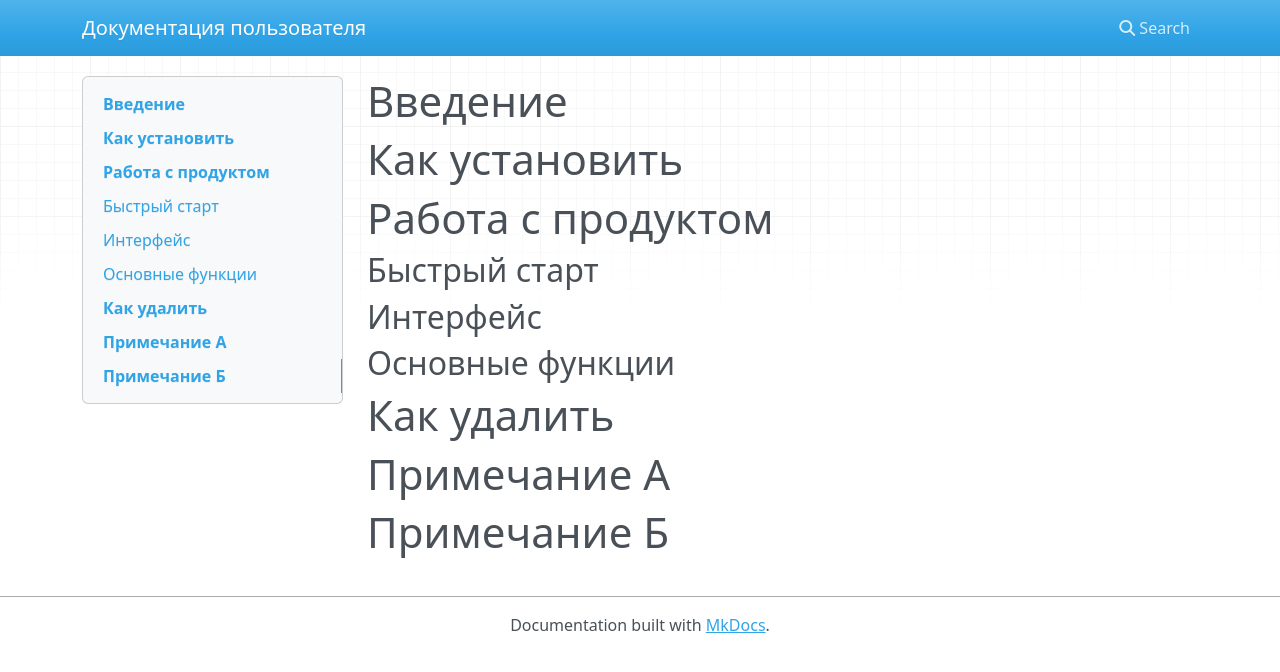
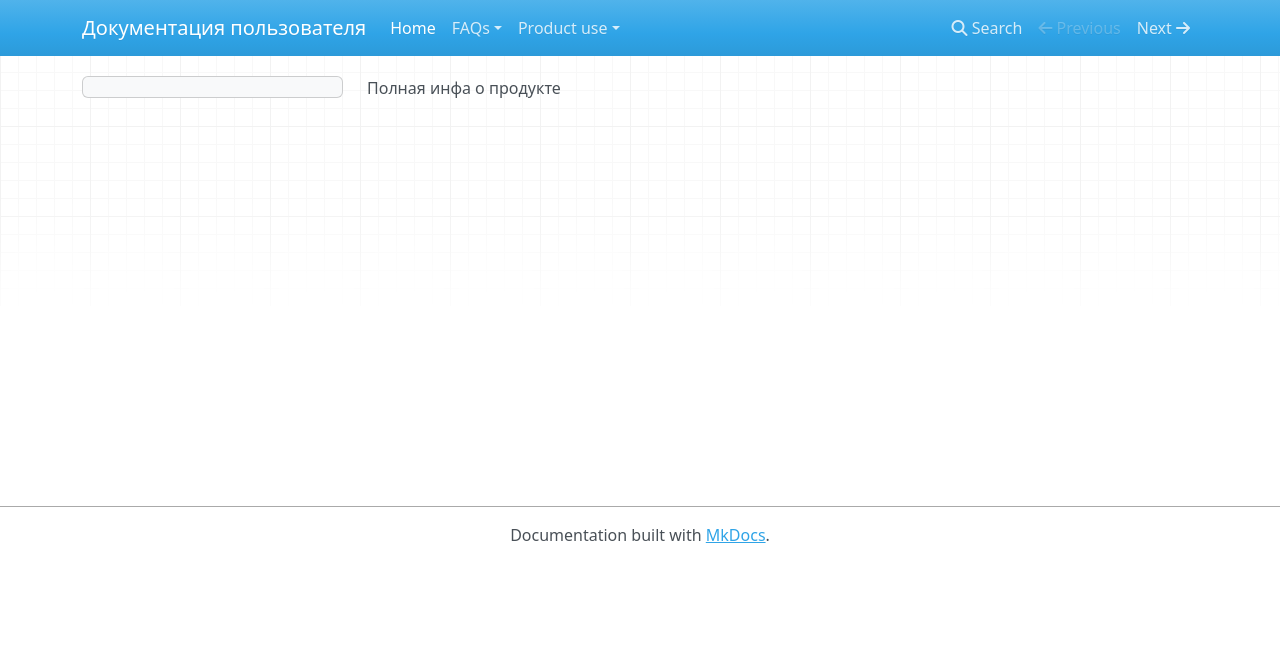
Before and after one commit to Lyudmila-R/first-project, an MkDocs documentation site: the page built from docs/index.md, in a window 1280 px wide. Shown: the top 672 px of the page. Built offline with MkDocs 1.6.1, drawn with Linux system fonts in a browser that asks for light colours; nearby versions of some CDN libraries.

Commit message:
Добавить папки и файлы со справочной информацией

```diff
--- /dev/null
+++ b/docs/FAQs/how_to_install.md
@@ -0,0 +1,2 @@
+# Как установить продукт
+Здесь будет инфа о том, как установить продукт
--- /dev/null
+++ b/docs/FAQs/how_to_uninstall.md
@@ -0,0 +1,2 @@
+# Как удалить продукт
+Здесь будет инфа о том, как удалить продукт
--- a/docs/index.md
+++ b/docs/index.md
@@ -1,9 +1 @@
-# Введение
-# Как установить
-# Работа с продуктом
-## Быстрый старт
-## Интерфейс
-## Основные функции
-# Как удалить
-# Примечание А
-# Примечание Б
+Полная инфа о продукте
--- /dev/null
+++ b/docs/product_use/main_functions.md
@@ -0,0 +1,2 @@
+# Основные функции
+Здесь будет инфа про основные функции
--- /dev/null
+++ b/docs/product_use/quick_start.md
@@ -0,0 +1,2 @@
+# Быстрый старт
+Здесь будет инфа про быстрый старт
```
Also changed, not shown: docs/FAQs/index.md (added, +1 -0 lines), docs/product_use/index.md (added, +1 -0 lines), docs/product_use/interface.md (added, +2 -0 lines).
